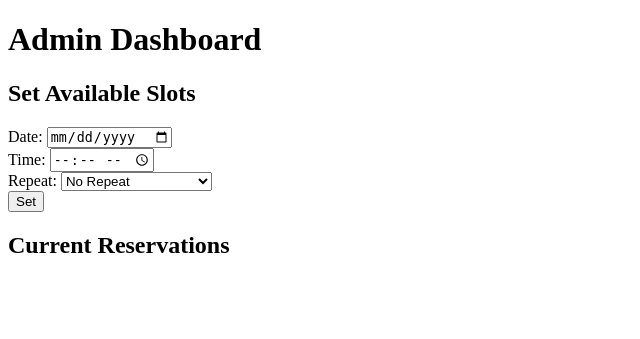
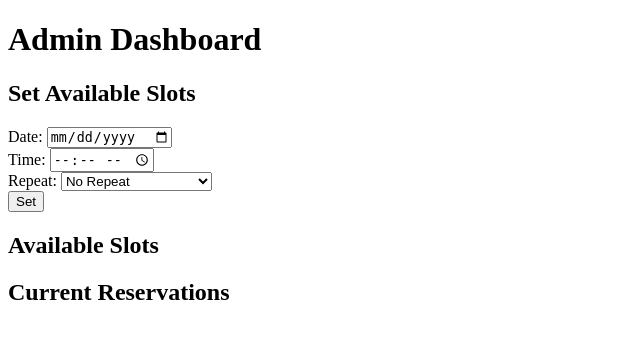
Before and after one commit to jinhyukyoon/MeetingScheduler, a Flask app: page /admin in a window 1280 px wide. Shown: the top 339 px of the page, without its empty margins (0-640 px from the left). Run offline with Flask 3, Linux system fonts and the light colour scheme; data that the repository does not hold is empty.

Commit message:
[FEAT] add removing available slots on the admin page

```diff
--- a/app/routes.py
+++ b/app/routes.py
@@ -7,6 +7,18 @@ import datetime
 import logging
 
 logging.basicConfig(level=logging.INFO)
+
+@app.route('/admin/delete_slot', methods=['POST'])
+def admin_delete_slot():
+    slot_id = request.form['slot_id']
+    slot = CalendarSettings.query.get(slot_id)
+    if slot:
+        db.session.delete(slot)
+        db.session.commit()
+        flash('Available slot deleted.')
+    else:
+        flash('Invalid slot.')
+    return redirect(url_for('admin'))
 
 @app.route('/')
 def index():
@@ -21,8 +33,15 @@ def index():
 
 @app.route('/admin')
 def admin():
+    available_slots = CalendarSettings.query.all()
+    slots_by_year_month = {}
+    for slot in available_slots:
+        year_month = slot.available_date.strftime('%Y-%m')
+        if year_month not in slots_by_year_month:
+            slots_by_year_month[year_month] = []
+        slots_by_year_month[year_month].append(slot)
     reservations = Reservation.query.all()
-    return render_template('admin.html', reservations=reservations)
+    return render_template('admin.html', reservations=reservations, slots_by_year_month=slots_by_year_month, is_admin=True)
 
 @app.route('/admin/settings', methods=['POST'])
 def admin_settings():
--- a/app/templates/admin.html
+++ b/app/templates/admin.html
@@ -64,6 +64,9 @@
         <button type="submit">Set</button>
     </form>
 
+    <h2>Available Slots</h2>
+    {% include 'available_slot_setting.html' %}
+
     <h2>Current Reservations</h2>
     <ul>
         {% for reservation in reservations %}
--- /dev/null
+++ b/app/templates/available_slot_setting.html
@@ -0,0 +1,36 @@
+<div class="table-container">
+    {% for year_month, slots in slots_by_year_month.items() %}
+        <div class="table-wrapper">
+            <h3>{{ year_month }}</h3>
+            <table>
+                <thead>
+                    <tr>
+                        <th>Date</th>
+                        <th>Time</th>
+                        <th>Select</th>
+                        {% if is_admin %}
+                            <th>Action</th>
+                        {% endif %}
+                    </tr>
+                </thead>
+                <tbody>
+                    {% for slot in slots %}
+                        <tr>
+                            <td>{{ slot.available_date.strftime('%Y-%m-%d %a') }}</td>
+                            <td>{{ slot.available_time }}</td>
+                            <td><input type="radio" name="datetime" value="{{ slot.available_date }}T{{ slot.available_time }}" required></td>
+                            {% if is_admin %}
+                                <td>
+                                    <form action="{{ url_for('admin_delete_slot') }}" method="post" style="display:inline;">
+                                        <input type="hidden" name="slot_id" value="{{ slot.id }}">
+                                        <button type="submit">Delete</button>
+                                    </form>
+                                </td>
+                            {% endif %}
+                        </tr>
+                    {% endfor %}
+                </tbody>
+            </table>
+        </div>
+    {% endfor %}
+</div>
```
Also changed, not shown: app/templates/index.html (+1 -25 lines).
